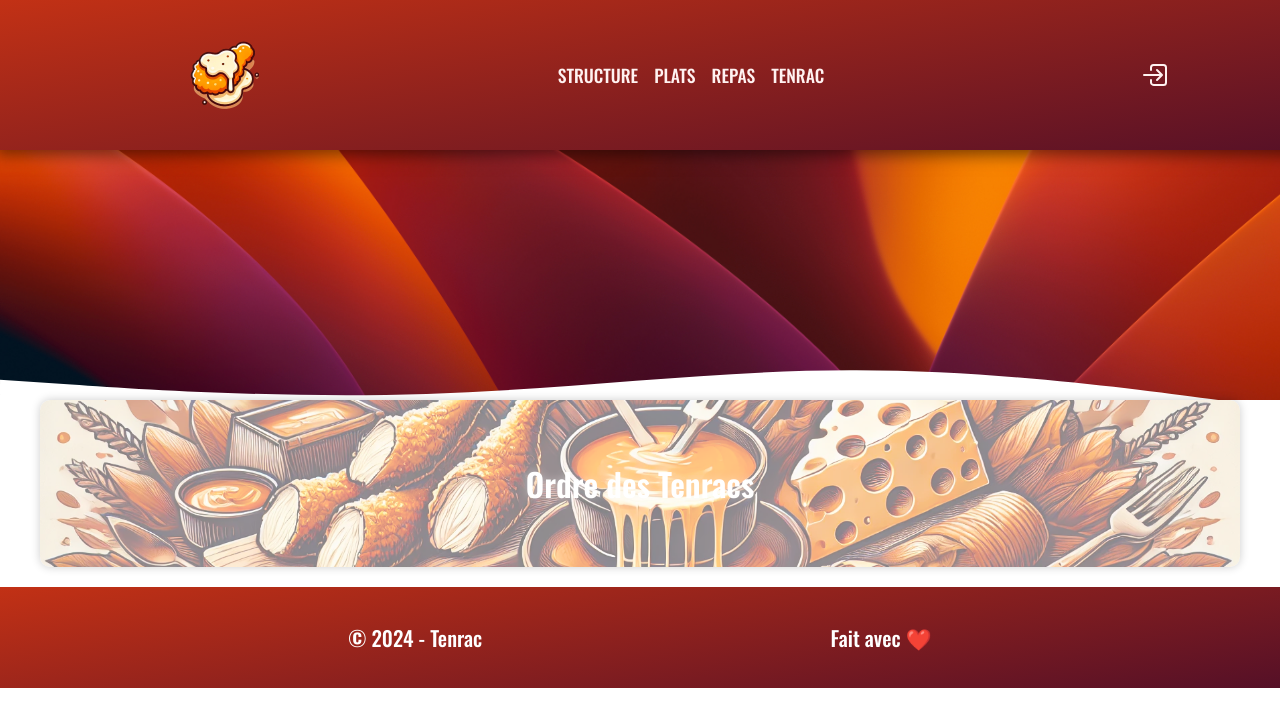
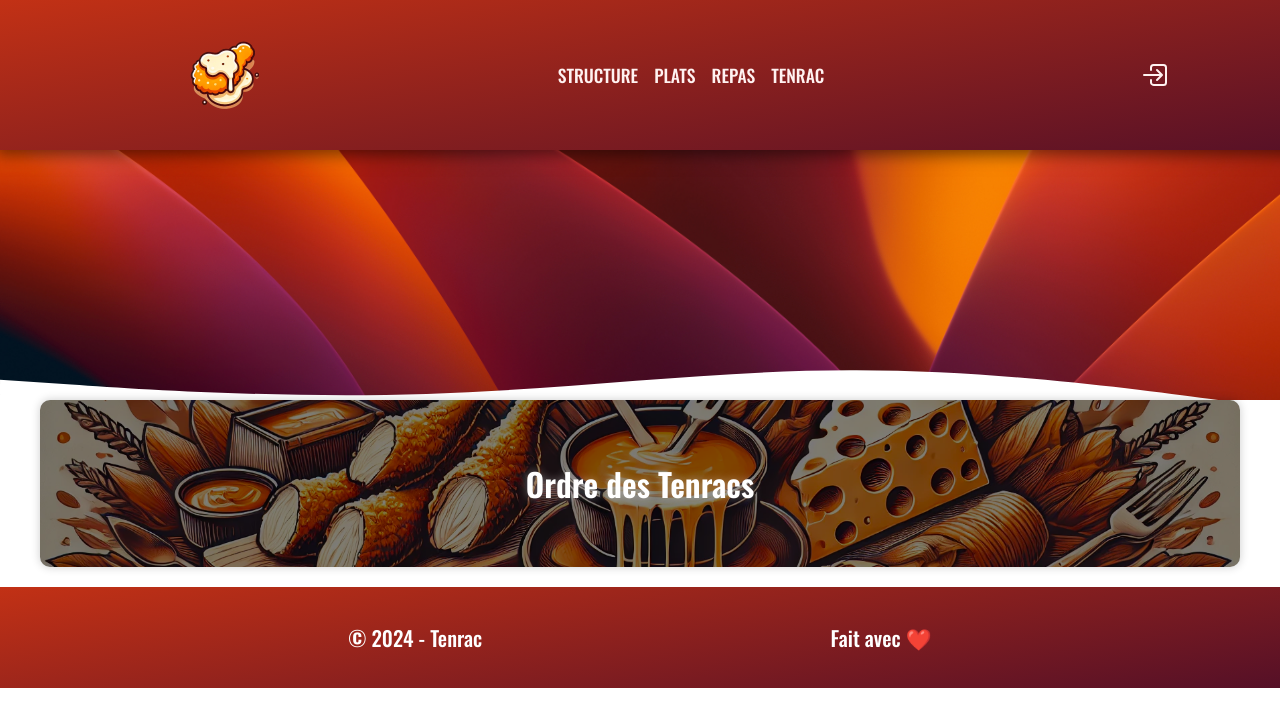
Before and after one commit to Turlure-Nael-23018992/tenrac, a PHP site: page /?page=structure in a window 1280 px wide. Shown: the top 727 px of the page. Run offline with PHP 8.4, Linux system fonts and the light colour scheme; data that the repository does not hold is empty.

Commit message:
fix header ordre

```diff
--- a/_assets/includes/database.php
+++ b/_assets/includes/database.php
@@ -5,7 +5,7 @@ class Database {
 
     // Informations de connexion à la base de données
     private $servername = "mysql-tenrac-projet.alwaysdata.net";
-    private $username = "374958_leo";
+    private $username = "374958_valentin";
     private $password = "tenracprojetmdp";
     private $dbname = "tenrac-projet_valentin";
 
--- a/_assets/styles/structure.css
+++ b/_assets/styles/structure.css
@@ -26,7 +26,18 @@
     left: 0;
     border-radius: 10px;
     z-index: -1;
-    opacity: 0.5;
+    opacity: 1;
+}
+
+.ordre::before {
+    content: '';
+    position: absolute;
+    top: 0;
+    left: 0;
+    width: 100%;
+    height: 100%;
+    background-color: rgba(0, 0, 0, 0.5);
+    z-index: 0;
 }
 
 .ordre h1 {
@@ -34,7 +45,8 @@
     font-weight: 600;
     text-align: center;
     color: #fff;
-    z-index: 1;
+    z-index: 2;
+    position: relative;
     text-shadow: 0 0 10px rgba(255, 255, 255, 0.4);
 }
 
```
